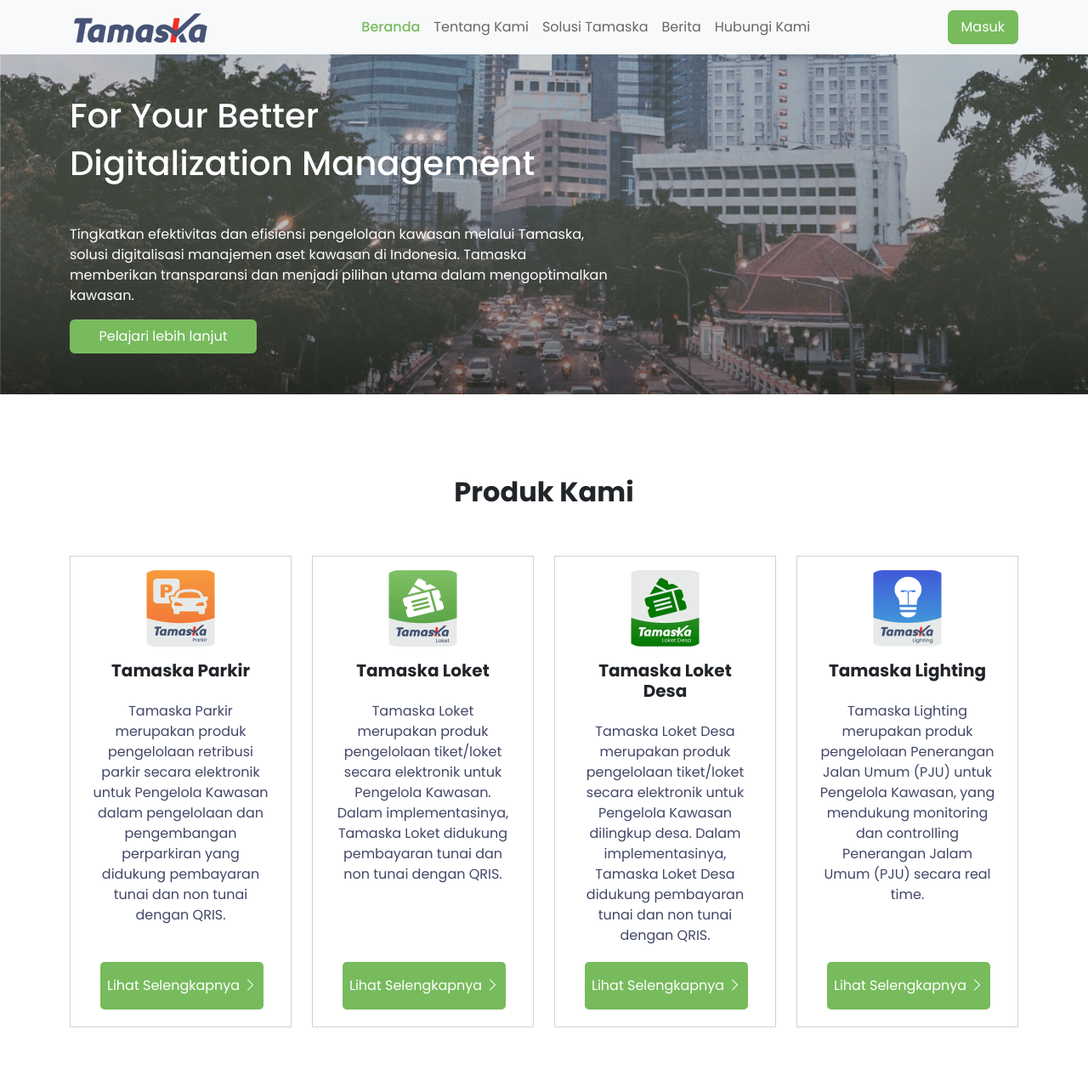
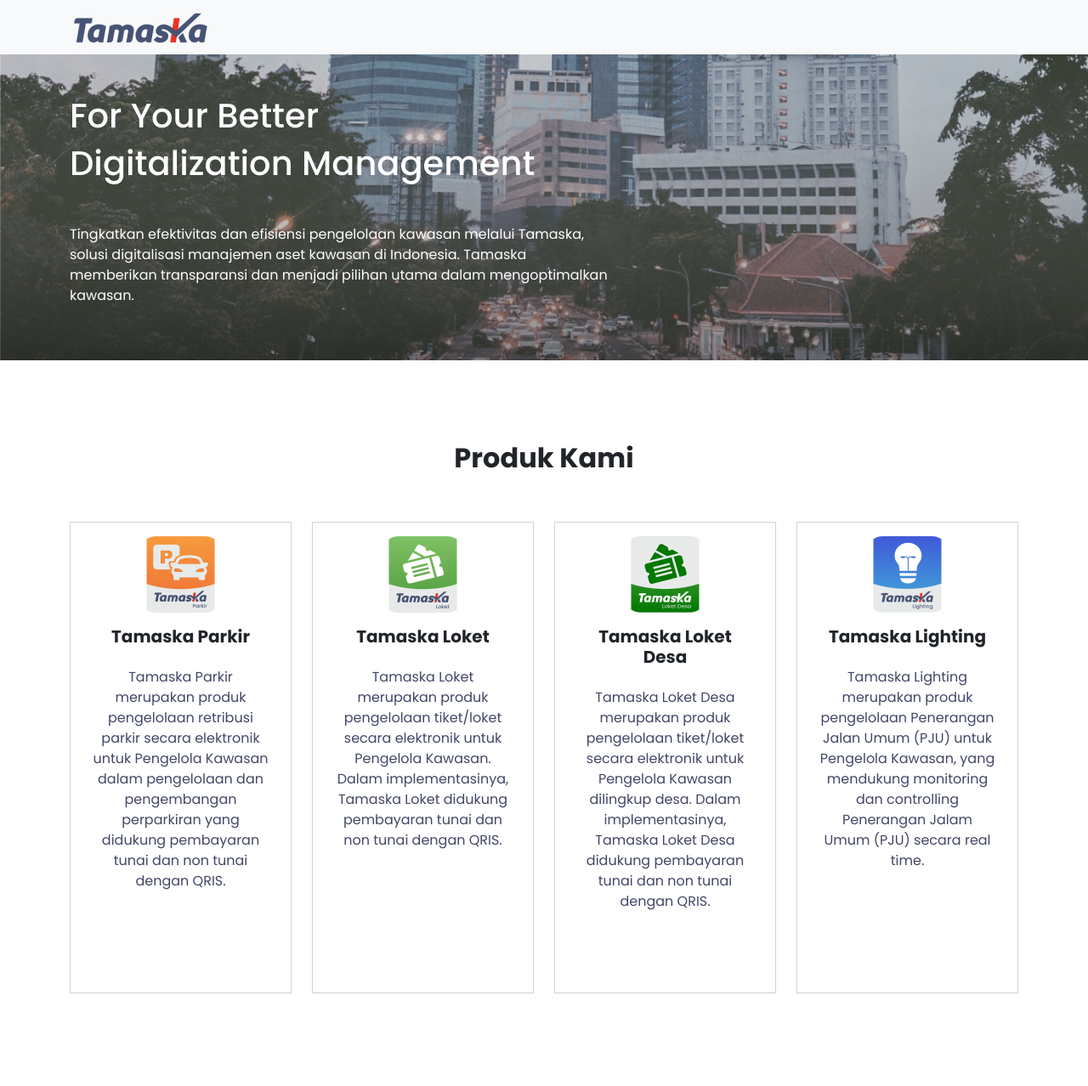
Before and after one commit to DRY-7717/landing-page-tamaska, a plain HTML site: page index.html in a window 1280 px wide. Shown: the top 1278 px of the page at 85% size. Drawn offline with nearby package versions, Linux system fonts and the light colour scheme.

Commit message:
revisi design

```diff
--- a/index.html
+++ b/index.html
@@ -41,35 +41,8 @@
           <span class="navbar-toggler-icon"></span>
         </button>
         <div class="collapse navbar-collapse" id="navbarNav">
-          <ul class="navbar-nav mx-auto">
-            <li class="nav-item">
-              <a class="nav-link active-link" aria-current="page" href="#"
-                >Beranda</a
-              >
-            </li>
-            <li class="nav-item">
-              <a class="nav-link" href="#">Tentang Kami</a>
-            </li>
-            <li class="nav-item">
-              <a class="nav-link" href="#">Solusi Tamaska</a>
-            </li>
-            <li class="nav-item">
-              <a class="nav-link" href="#">Berita</a>
-            </li>
-            <li class="nav-item">
-              <a class="nav-link" href="#">Hubungi Kami</a>
-            </li>
-          </ul>
-          <ul class="navbar-nav">
-            <li class="nav-item">
-              <a
-                class="nav-link text-white btn-login px-3"
-                aria-current="page"
-                href="#"
-                >Masuk</a
-              >
-            </li>
-          </ul>
+
+
         </div>
       </div>
     </nav>
@@ -85,11 +58,7 @@
               Tamaska memberikan transparansi dan menjadi pilihan utama dalam
               mengoptimalkan kawasan.
             </p>
-            <a
-              href=""
-              class="btn-selengkapnya d-block text-decoration-none text-white px-3 py-2 text-center"
-              >Pelajari lebih lanjut</a
-            >
+
           </div>
         </div>
       </div>
@@ -114,11 +83,7 @@
                   dan pengembangan perparkiran yang didukung pembayaran tunai
                   dan non tunai dengan QRIS.
                 </p>
-                <a
-                  href=""
-                  class="text-decoration-none d-block py-3 px-2 text-white btn-product-selengkapnya"
-                  >Lihat Selengkapnya <i class="bi bi-chevron-right"></i
-                ></a>
+
               </div>
             </div>
           </div>
@@ -133,11 +98,7 @@
                   Tamaska Loket didukung pembayaran tunai dan non tunai dengan
                   QRIS.
                 </p>
-                <a
-                  href=""
-                  class="text-decoration-none d-block py-3 px-2 text-white btn-product-selengkapnya"
-                  >Lihat Selengkapnya <i class="bi bi-chevron-right"></i
-                ></a>
+
               </div>
             </div>
           </div>
@@ -152,11 +113,7 @@
                   Dalam implementasinya, Tamaska Loket Desa didukung pembayaran
                   tunai dan non tunai dengan QRIS.
                 </p>
-                <a
-                  href=""
-                  class="text-decoration-none d-block py-3 px-2 text-white btn-product-selengkapnya"
-                  >Lihat Selengkapnya <i class="bi bi-chevron-right"></i
-                ></a>
+
               </div>
             </div>
           </div>
@@ -170,11 +127,7 @@
                   Umum (PJU) untuk Pengelola Kawasan, yang mendukung monitoring
                   dan controlling Penerangan Jalam Umum (PJU) secara real time.
                 </p>
-                <a
-                  href=""
-                  class="text-decoration-none d-block py-3 px-2 text-white btn-product-selengkapnya"
-                  >Lihat Selengkapnya <i class="bi bi-chevron-right"></i
-                ></a>
+
               </div>
             </div>
           </div>
```
